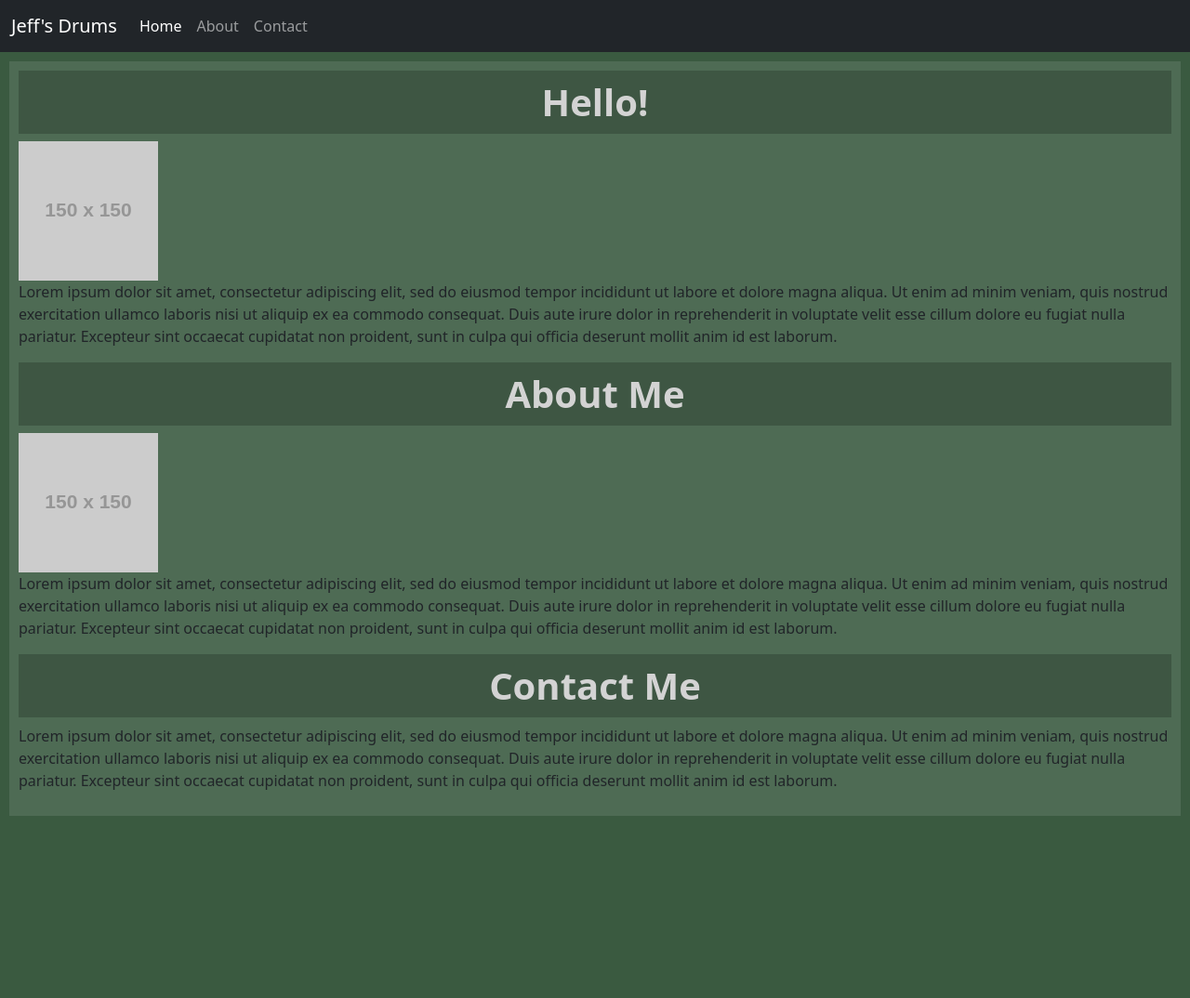
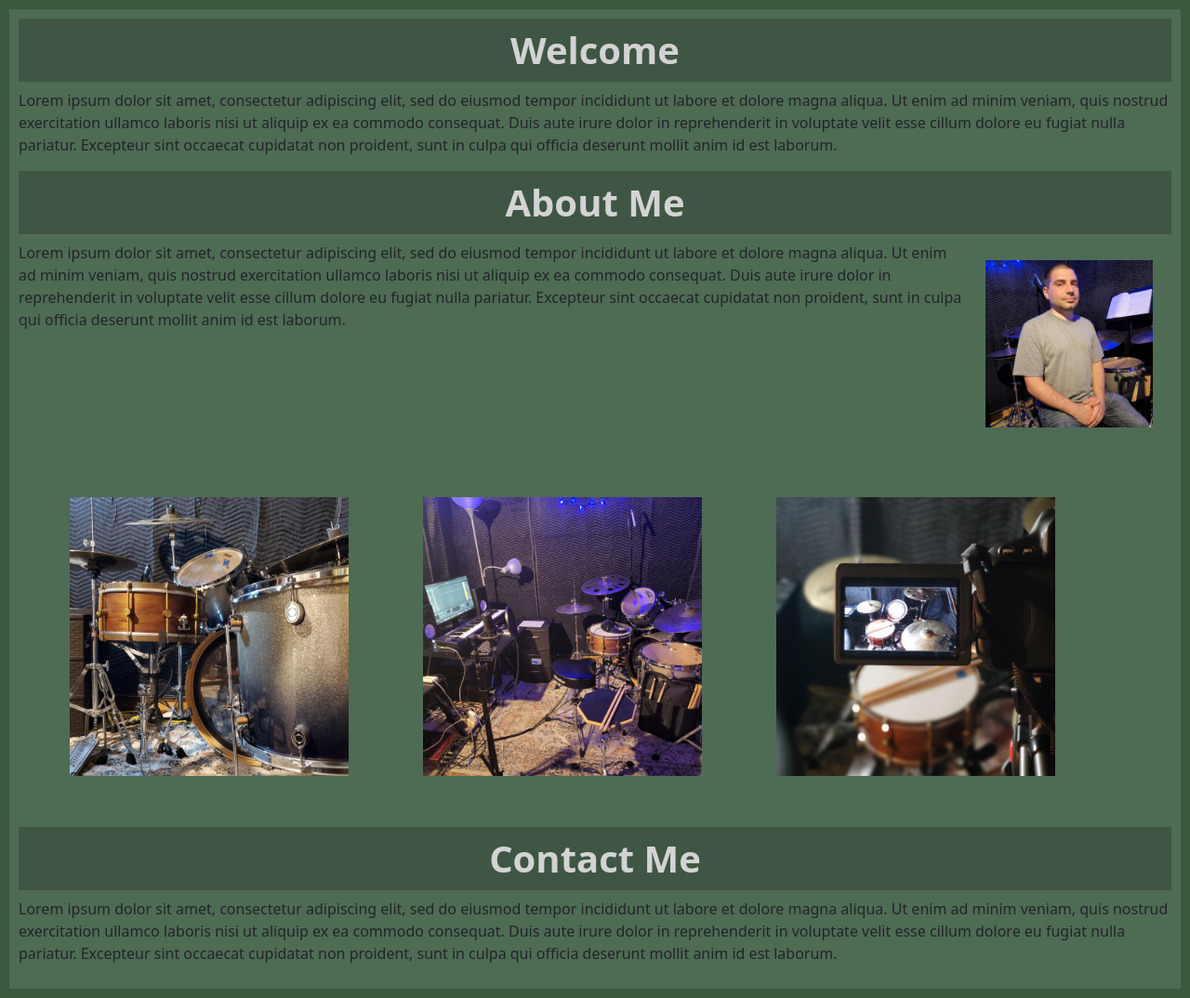
Before and after one commit to sarahschuller/jeff-website, a website: page index.html in a window 1280 px wide. Shown: the whole page at 93% size. Before the commit the page ends 888 px from the top, so only its background shows below. Drawn offline with nearby package versions, Linux system fonts and the light colour scheme; placeholder pictures from the web are drawn by us.

Commit message:
comment out bootstrap nav, adjust layout

```diff
--- a/index.html
+++ b/index.html
@@ -10,7 +10,10 @@
 </head>
 <body>
     <!-- Navigation Bar -->
-    <nav class="navbar navbar-expand-lg sticky-top navbar-dark bg-dark">
+
+    <!-- Bootstrap Navbar -->
+
+    <!-- <nav class="navbar navbar-expand-lg sticky-top navbar-dark bg-dark">
         <div class="container-fluid">
           <a class="navbar-brand" href="#">Jeff's Drums</a>
           <button class="navbar-toggler" type="button" data-bs-toggle="collapse" data-bs-target="#navbarNavAltMarkup" aria-controls="navbarNavAltMarkup" aria-expanded="false" aria-label="Toggle navigation">
@@ -24,21 +27,32 @@
             </div>
           </div>
         </div>
-      </nav>
+      </nav> -->
+
+      <!-- END Bootstrap Navbar -->
+
+      <!-- Custom Navbar -->
+
+      <!-- END Custom Navbar -->
 
     <!-- Home Section -->
 <div class="wrapper">
     <div class="home" id="home">
-        <h1>Hello!</h1>
-        <img src="https://via.placeholder.com/150" alt="">
+        <h1>Welcome</h1>
         <p>    Lorem ipsum dolor sit amet, consectetur adipiscing elit, sed do eiusmod tempor incididunt ut labore et dolore magna aliqua. Ut enim ad minim veniam, quis nostrud exercitation ullamco laboris nisi ut aliquip ex ea commodo consequat. Duis aute irure dolor in reprehenderit in voluptate velit esse cillum dolore eu fugiat nulla pariatur. Excepteur sint occaecat cupidatat non proident, sunt in culpa qui officia deserunt mollit anim id est laborum.</p>
     </div>
 
     <!-- About Me Section -->
     <div class="about" id="about">
         <h1>About Me</h1>
-        <img src="https://via.placeholder.com/150" alt="">
+        <img src="./images/jeff.jpg" alt="Jeff" class="about-pic">
         <p>    Lorem ipsum dolor sit amet, consectetur adipiscing elit, sed do eiusmod tempor incididunt ut labore et dolore magna aliqua. Ut enim ad minim veniam, quis nostrud exercitation ullamco laboris nisi ut aliquip ex ea commodo consequat. Duis aute irure dolor in reprehenderit in voluptate velit esse cillum dolore eu fugiat nulla pariatur. Excepteur sint occaecat cupidatat non proident, sunt in culpa qui officia deserunt mollit anim id est laborum.</p>
+    </div>
+
+    <div class="extra-img-wrapper">
+      <img src="./images/drums.jpg" alt="Drums" class="extra-img">
+      <img src="./images/studio.jpg" alt="Studio Space" class="extra-img">
+      <img src="./images/camera.jpg" alt="camera" class="extra-img">
     </div>
 
     <!-- Contact Me/Social Media Section -->
```
